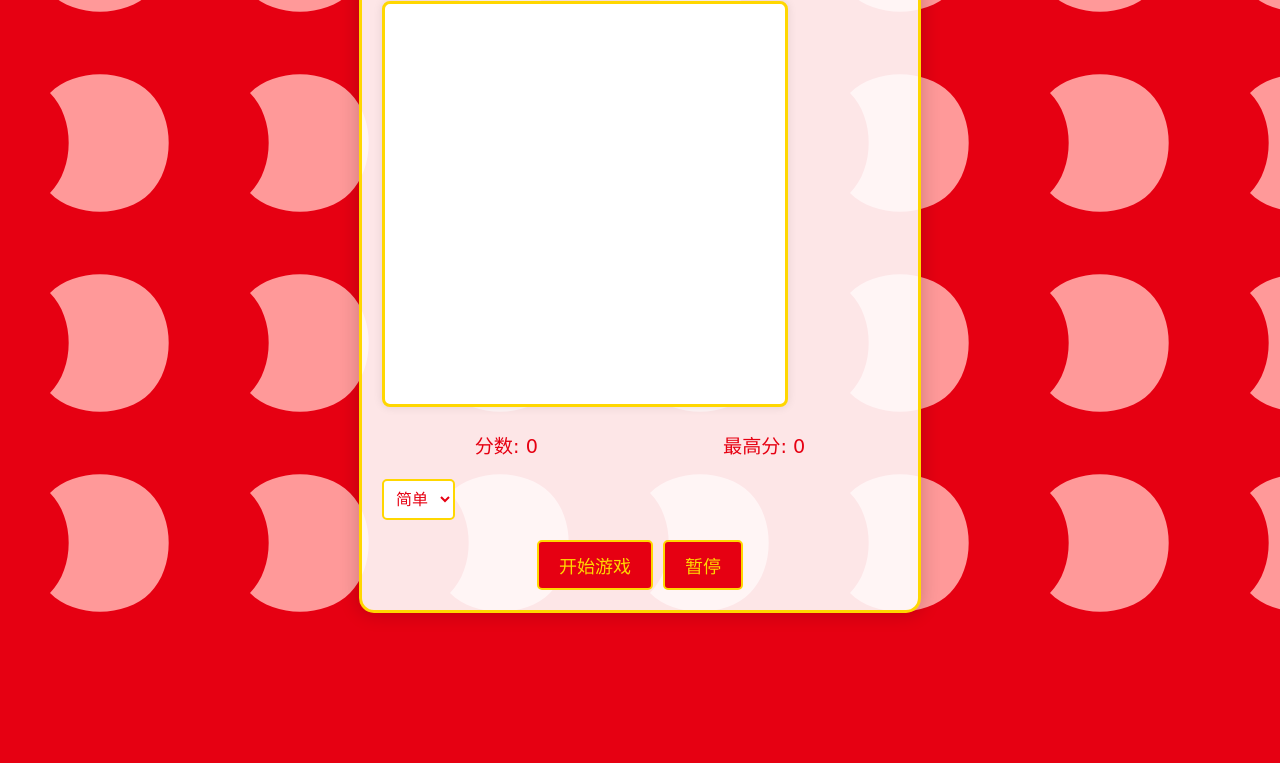
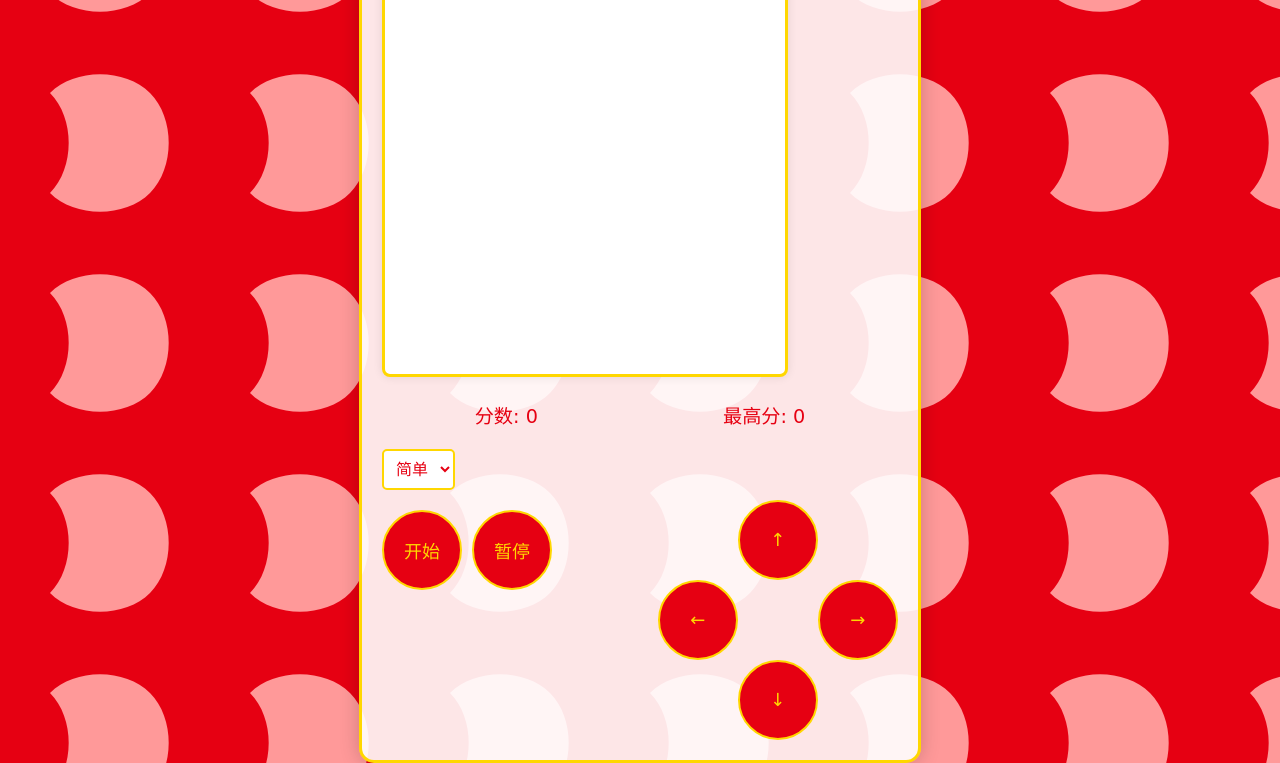
Before and after one commit to hao6516/SNAKE_NUAA, a plain HTML site: page index.html in a window 1280 px wide. Shown: the part 157-920 px from the top of the page. Before the commit the page ends 800 px from the top, so only its background shows below. Drawn offline with Linux system fonts and the light colour scheme; a web font is replaced by a local one.

Commit message:
feat:修改按钮样式

```diff
--- a/index.html
+++ b/index.html
@@ -19,13 +19,23 @@
                 <div class="high-score">最高分: <span id="highScoreValue">0</span></div>
             </div>
             <select id="difficulty">
-                <option value="200">简单</option>
-                <option value="150">中等</option>
+                <option value="400">简单</option>
+                <option value="300">中等</option>
                 <option value="100">困难</option>
             </select>
-            <div class="buttons">
-                <button id="startButton">开始游戏</button>
-                <button id="pauseButton">暂停</button>
+            <div style="display: flex; justify-content: space-between;">
+                <div class="buttons">
+                    <button id="startButton">开始</button>
+                    <button id="pauseButton">暂停</button>
+                </div>
+                <div class="button-control">
+                    <button id="upButton" style="margin-left: 80px;">↑</button>
+                    <div class="horizontal-controls" style="display: flex;">
+                        <button id="leftButton">←</button>
+                        <button id="rightButton">→</button>
+                    </div>
+                    <button id="downButton" style="margin-left: 80px;">↓</button>
+                </div>
             </div>
         </div>
     </div>
--- a/style.css
+++ b/style.css
@@ -135,8 +135,8 @@ select {
 
 .horizontal-controls {
     display: flex;
-    gap: 50px;
-    margin: 10px 0;
+    gap: 80px;
+    /* margin: 10px 0; */
 }
 
 .touch-controls button {
@@ -177,3 +177,23 @@ select {
 .game-container::after {
     right: 20px;
 }
+.button-control {
+    position: relative;
+}
+
+.button-control button {
+    width: 80px;
+    height: 80px;
+    border-radius: 50%;
+}
+
+#startButton {
+    width: 80px;
+    height: 80px;
+    border-radius: 50%;
+}
+#pauseButton {
+    width: 80px;
+    height: 80px;
+    border-radius: 50%;
+}
```
